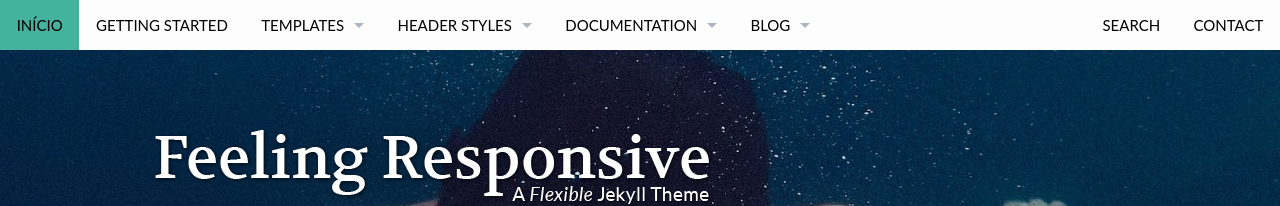
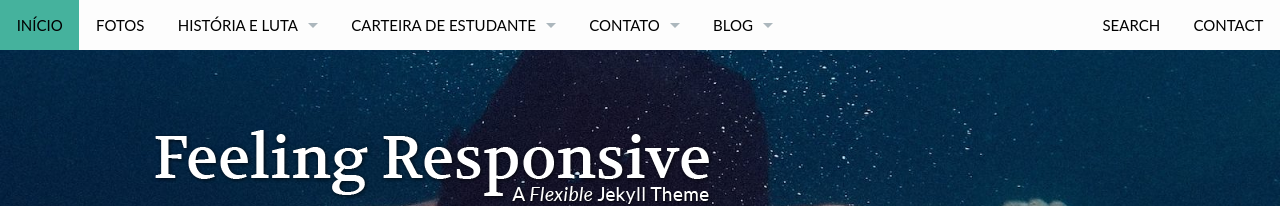
Before and after one commit to amesbh/amesbh.github.io, a Jekyll site: the page built from pages/pages-root-folder/index.md, in a window 1280 px wide. Shown: the top 206 px of the page. Built offline with Jekyll 4.4.1, drawn with Linux system fonts in a browser that asks for light colours.

Commit message:
testando pontuação

```diff
--- a/_data/navigation.yml
+++ b/_data/navigation.yml
@@ -2,11 +2,11 @@
   url: "/"
   side: left
 
-- title: Getting Started
+- title: Fotos
   url: "/getting-started/"
   side: left
 
-- title: "Templates"
+- title: "História e luta"
   url: "/design/"
   side: left
   dropdown:
@@ -31,7 +31,7 @@
   - title: "Portfolio"
     url: "/design/portfolio/"
 
-- title: "Header Styles"
+- title: "Carteira de Estudante"
   url: "/headers/"
   side: left
   dropdown:
@@ -50,7 +50,7 @@
   - title: "No Header but Image"
     url: "/design/no-header-but-image/"
 
-- title: Documentation
+- title: Contato
   url: "/documentation/"
   side: left
   dropdown:
```
